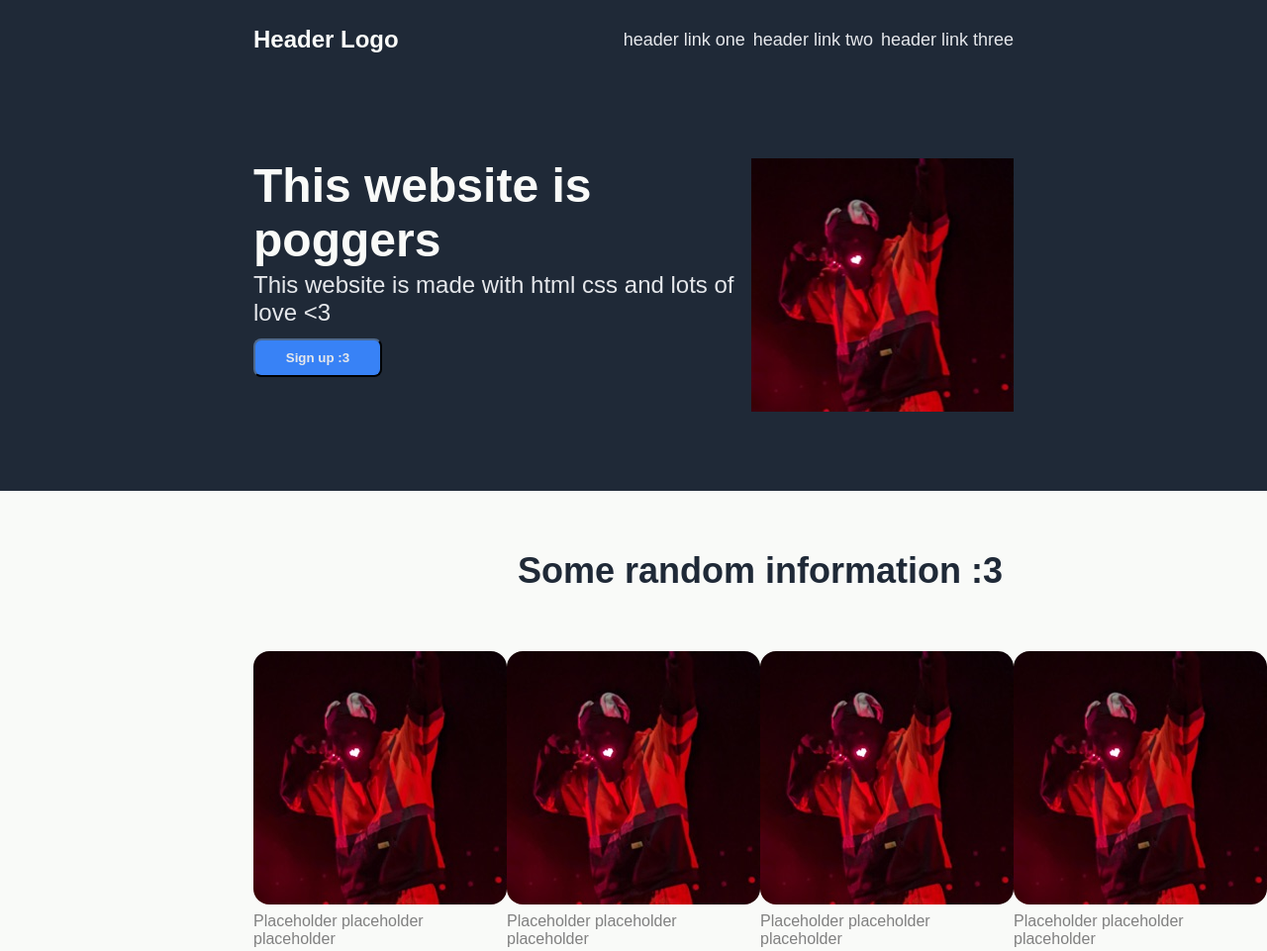
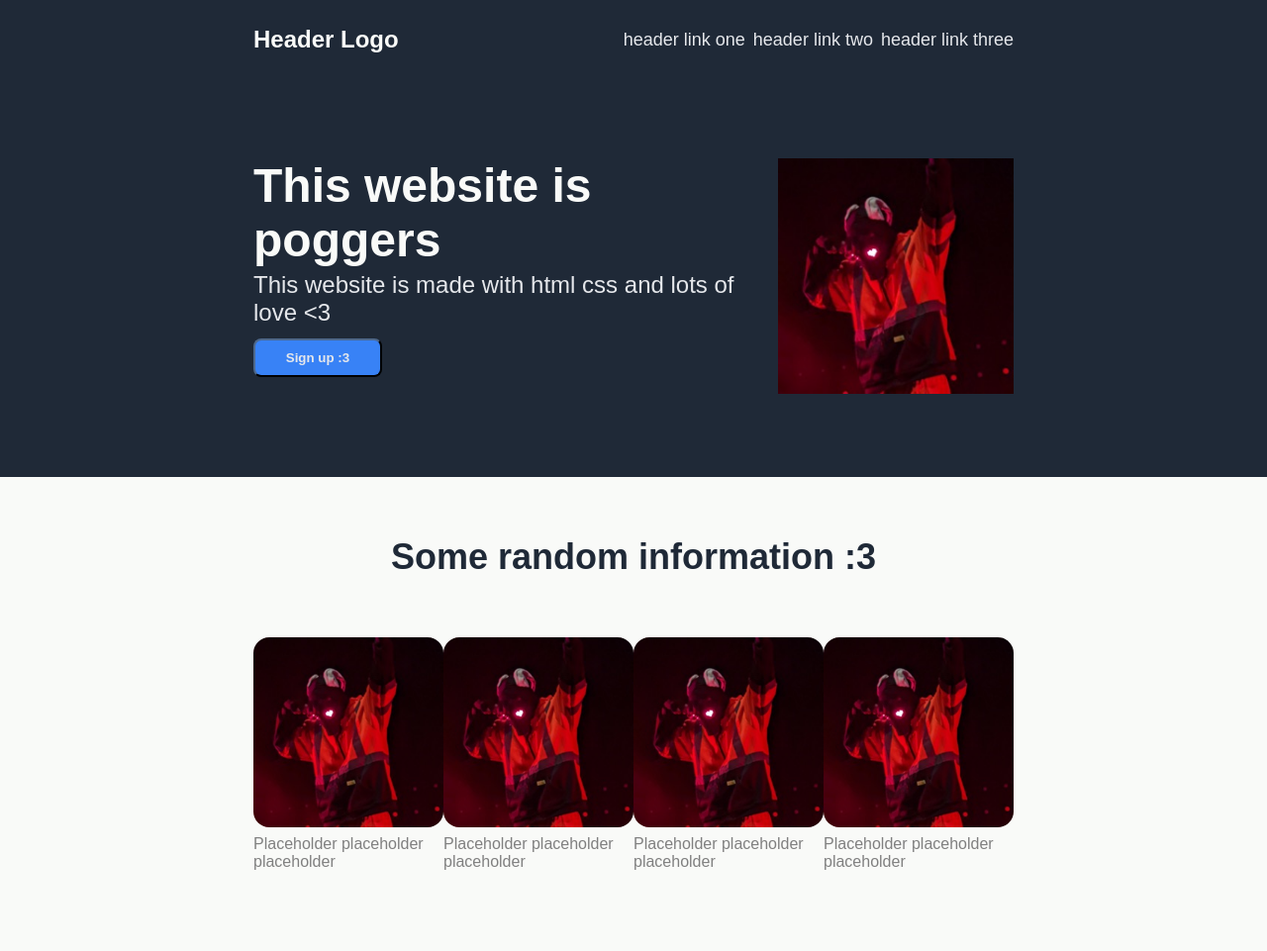
Before and after one commit to nyan-ko/odin-project-practice, a plain HTML site: page pages/landing-page-project/landing-index.html in a window 1280 px wide. Shown: the top 961 px of the page at 99% size. Drawn offline with Linux system fonts and the light colour scheme.

Commit message:
Apply auto resize on images

```diff
--- a/pages/landing-page-project/css/style.css
+++ b/pages/landing-page-project/css/style.css
@@ -107,6 +107,7 @@ body {
 
 .gallery-item img {
     border-radius: 16px;
+    width: 100%;
 }
 
 .gallery-item p {
@@ -207,6 +208,6 @@ button {
 }
 
 #one img {
-    width: 300px;
-    height: 256px;
+    width: 100%;
+    /* height: 256px; */
 }
--- a/pages/landing-page-project/landing-index.html
+++ b/pages/landing-page-project/landing-index.html
@@ -29,7 +29,9 @@
                     <button>Sign up :3</button>
                 </div>
 
-                <img src="images/willedo.png" alt="hi">
+                <div class="image-container">
+                    <img src="images/willedo.png" alt="hi">
+                </div>
             </div>
         </div>
 
```
